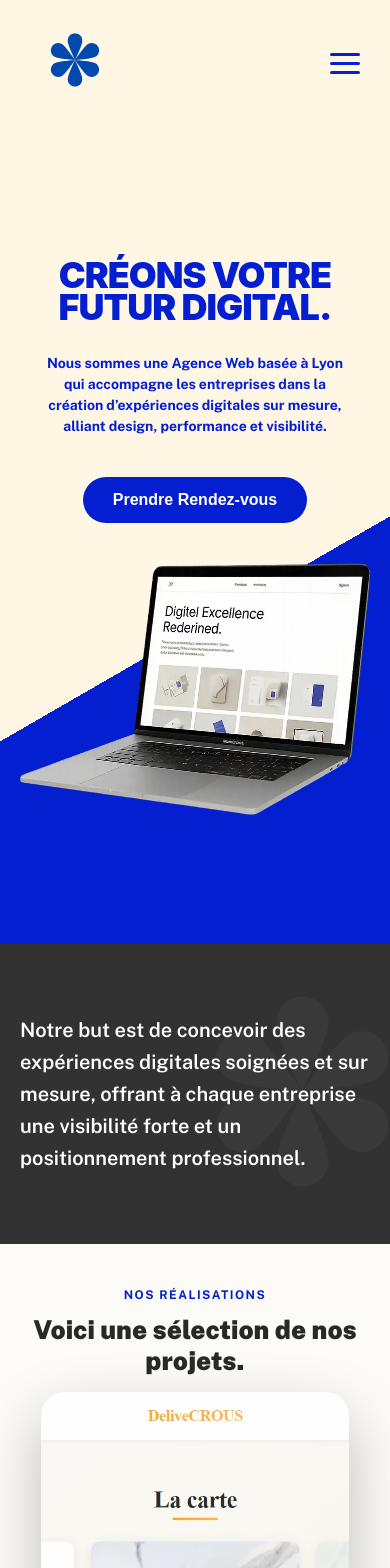
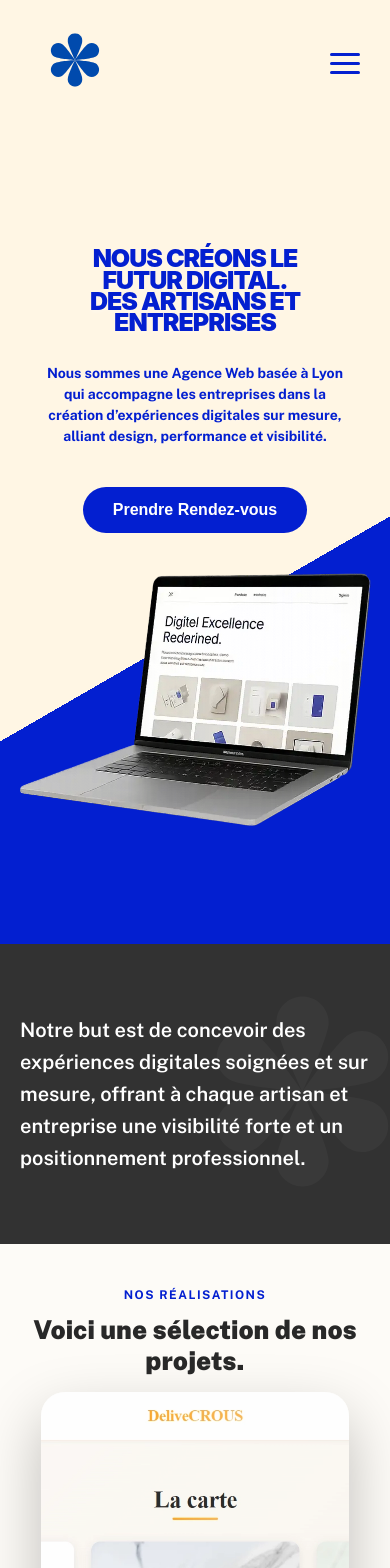
Before and after one commit to matteolvt/Studio19.21, a React (Vite) app: page / in a window 390 px wide. Shown: the top 1568 px of the page. Built offline with nearby package versions, Linux system fonts and the light colour scheme; a web font is replaced by a local one.

Commit message:
Ajout mot clés artisans

```diff
--- a/src/components/heroSection/heroSection.css
+++ b/src/components/heroSection/heroSection.css
@@ -26,9 +26,9 @@
   font-family: 'Inter', sans-serif;
   color: #031FD0;
   font-weight: 900;
-  font-size: 72px;
-  letter-spacing: -4px;
-  line-height: 0.9;
+  font-size: 65px;
+  letter-spacing: -6px;
+  line-height: 0.85;
   text-transform: uppercase;
   margin-bottom: 30px;
 }
@@ -92,7 +92,7 @@
   }
 
   .hero-content h1 {
-    font-size: 48px;
+    font-size: 35px;
     letter-spacing: -2px;
   }
 
@@ -124,7 +124,7 @@
   }
 
   .hero-content h1 {
-    font-size: 36px;
+    font-size: 25px;
     letter-spacing: -1px;
   }
 
--- a/src/components/heroSection/heroSection.jsx
+++ b/src/components/heroSection/heroSection.jsx
@@ -14,9 +14,11 @@ const HeroSection = () => {
     <section className="hero-section">
       <div className="hero-content">
         <h1>
-          CRÉONS VOTRE
+          NOUS CRÉONS LE
           <br />
           FUTUR DIGITAL.
+          <br />
+          DES ARTISANS ET ENTREPRISES
         </h1>
         <p>
           Nous sommes une Agence Web basée à Lyon qui accompagne les entreprises
--- a/src/components/nosServices/nosServices.css
+++ b/src/components/nosServices/nosServices.css
@@ -186,6 +186,64 @@
   transition: transform 0.2s;
 }
 
+.services-tag {
+  text-align: center;
+  color: var(--blue-right);
+  font-size: 0.95rem;
+  font-weight: 600;
+  letter-spacing: 1px;
+  margin-top: -35px;
+  margin-bottom: 50px;
+  opacity: 0.8;
+}
+
+.artisans-banner {
+  max-width: 900px;
+  margin: 60px auto 0;
+  background-color: var(--blue-right);
+  border-radius: 30px;
+  padding: 50px 60px;
+  display: flex;
+  flex-direction: column;
+  align-items: center;
+  text-align: center;
+  gap: 12px;
+}
+
+.artisans-banner-text {
+  font-family: 'Public Sans', sans-serif;
+  font-size: 2rem;
+  font-weight: 700;
+  color: #fff;
+  margin: 0;
+}
+
+.artisans-banner-sub {
+  font-family: 'Public Sans', sans-serif;
+  font-size: 1.1rem;
+  color: rgba(255,255,255,0.8);
+  margin: 0;
+}
+
+.artisans-banner-btn {
+  margin-top: 10px;
+  background-color: #fff;
+  color: var(--blue-right);
+  font-family: 'Public Sans', sans-serif;
+  font-weight: 700;
+  font-size: 1rem;
+  padding: 14px 32px;
+  border-radius: 50px;
+  text-decoration: none;
+  transition: transform 0.2s;
+}
+
+.artisans-banner-btn:hover {
+  transform: scale(1.05);
+}
+
+
+
 .btn-circle:hover {
   transform: scale(1.1);
 }
@@ -195,4 +253,11 @@
   .card-content { flex-direction: column; }
   .card-left, .card-right { width: 100%; }
   .card-left { height: 80px; padding: 20px; }
+  .artisans-banner {
+    padding: 40px 30px;
+  }
+
+  .artisans-banner-text {
+    font-size: 1.5rem;
+  }
 }
--- a/src/components/nosServices/nosServices.jsx
+++ b/src/components/nosServices/nosServices.jsx
@@ -64,6 +64,7 @@ const NosServices = () => {
   return (
     <section className="services-section">
       <h2 className="section-title">NOS SERVICES</h2>
+      <p className="services-tag">✦ Idéal pour les artisans & TPE/PME</p>
 
       <div className="services-container">
         {servicesData.map((service) => {
@@ -119,6 +120,12 @@ const NosServices = () => {
           );
         })}
       </div>
+      {/* Bandeau artisans */}
+      <div className="artisans-banner">
+        <p className="artisans-banner-text">Vous êtes artisan ?</p>
+        <p className="artisans-banner-sub">Nous avons les solutions adaptées à votre métier.</p>
+        <a href="/contact" className="artisans-banner-btn">Parlons de votre projet →</a>
+      </div>
     </section>
   );
 };
--- a/src/components/section2/section2.jsx
+++ b/src/components/section2/section2.jsx
@@ -8,9 +8,8 @@ const Section2 = () => {
     <section className="section2">
       <div className="section2-content">
         <h2>
-          Notre but est de concevoir des expériences digitales soignées et sur
-          mesure, offrant à chaque entreprise une visibilité forte et un
-          positionnement professionnel.
+          Notre but est de concevoir des expériences digitales soignées et sur mesure,
+          offrant à chaque artisan et entreprise une visibilité forte et un positionnement professionnel.
         </h2>
       </div>
 
```
Also changed, not shown: 1 other file (tests, documents, lock files or other folders).
